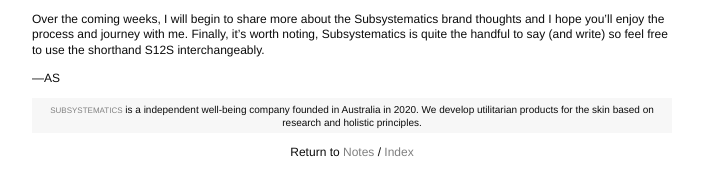
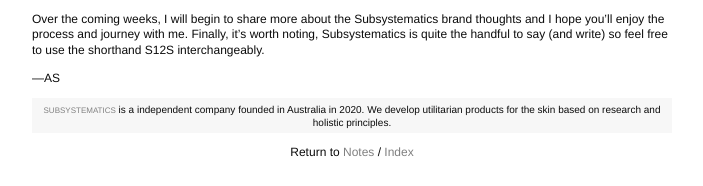
Before and after one commit to tpgrphy/subsystematicsbeta, a Jekyll site: the page built from research/_posts/2020-10-02-001.md, in a window 1280 px wide. Shown: the part 1419-1605 px from the top of the page, without its empty margins (288-991 px from the left). Built offline with Jekyll 4.4.1, drawn with Linux system fonts in a browser that asks for light colours; some web fonts are replaced.

Commit message:
updated post footer

```diff
--- a/_layouts/post.html
+++ b/_layouts/post.html
@@ -33,7 +33,7 @@
                 </div>
                 <div class="intro_card">
                     <p>
-                        <span class="smallcaps"><a href="http://www.instagram.com/subsystematics">subsystematics</a></span> is a independent well-being company founded in Australia in 2020. We develop utilitarian products for the skin based on research and holistic principles.
+                        <span class="smallcaps"><a href="http://www.instagram.com/subsystematics">subsystematics</a></span> is a independent company founded in Australia in 2020. We develop utilitarian products for the skin based on research and holistic principles.
                     </p>
                 </div>
                 <div class="backtohome">
```
